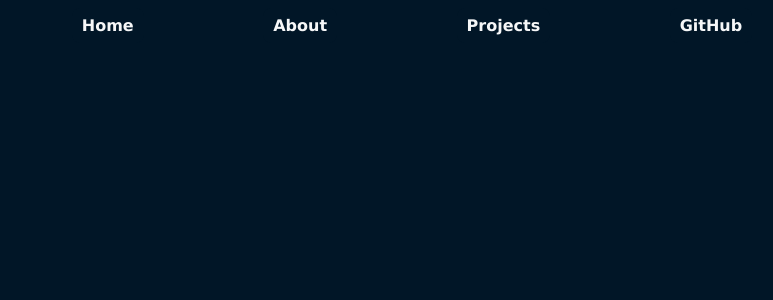
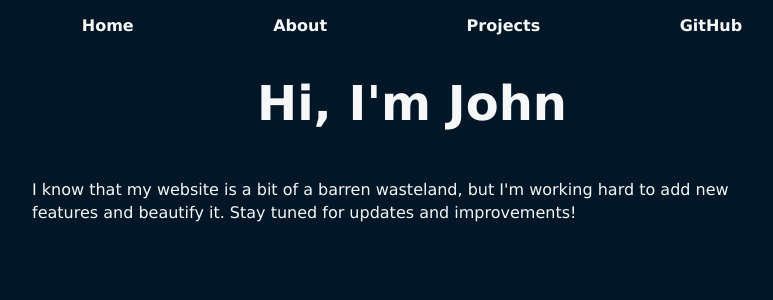
Before and after one commit to J-Mikolajczyk/j-mikolajczyk.com, a React (Vite) app: page / in a window 1280 px wide. Shown: the top 300 px of the page, without its empty margins (228-1001 px from the left). Built offline with nearby package versions, Linux system fonts and the light colour scheme.

Commit message:
Adding home

```diff
--- /dev/null
+++ b/src/Home.jsx
@@ -0,0 +1,16 @@
+import { useState } from 'react'
+
+function Home() {
+
+  return (
+    <>
+        <div class="container vertical">
+            <h1>Hi, I'm John</h1>
+
+            <p class="main-text">I know that my website is a bit of a barren wasteland, but I'm working hard to add new features and beautify it. Stay tuned for updates and improvements!</p>
+        </div>
+    </>
+  )
+}
+
+export default Home
--- a/src/main.jsx
+++ b/src/main.jsx
@@ -1,10 +1,12 @@
 import React from 'react'
 import ReactDOM from 'react-dom/client'
 import Header from './Header.jsx'
+import Home from './Home.jsx'
 import './index.css'
 
 ReactDOM.createRoot(document.getElementById('root')).render(
   <React.StrictMode>
     <Header />
+    <Home />
   </React.StrictMode>,
 )
```
